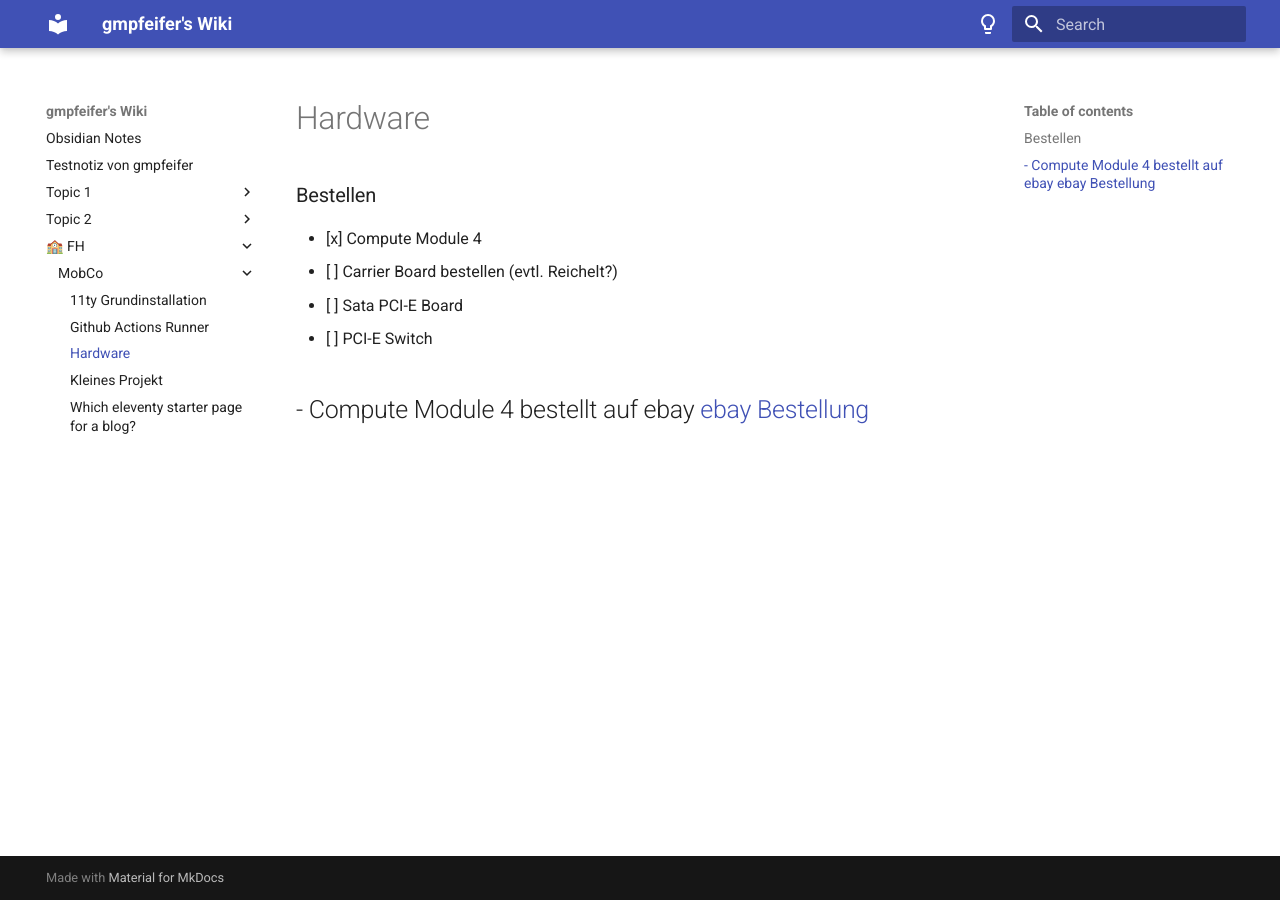
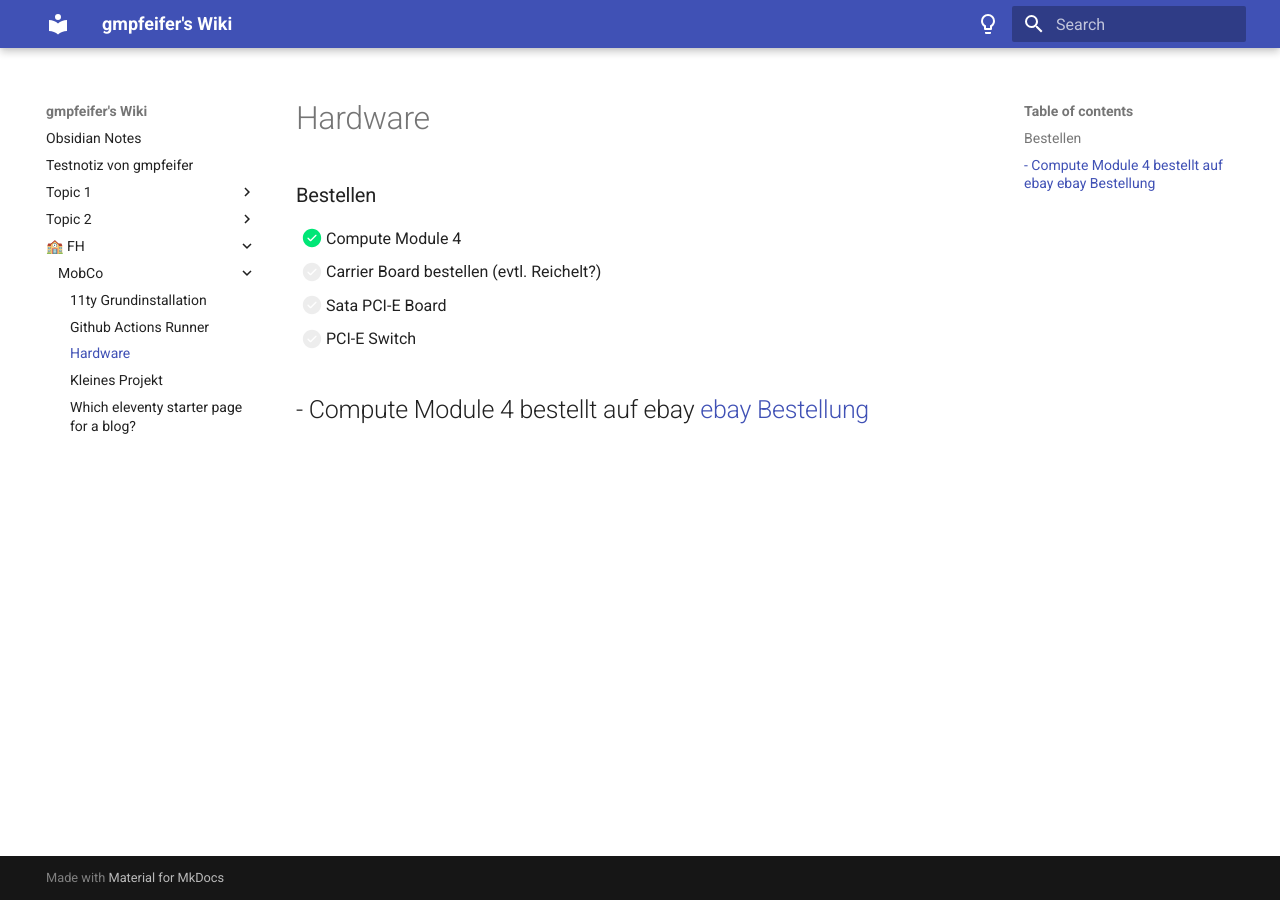
Before and after one commit to gmpfeifer/gmpfeifer-mkdocs, an MkDocs documentation site: the page built from docs/🏫 FH/MobCo/Hardware.md, in a window 1280 px wide. Built offline with MkDocs 1.6.1 and Material for MkDocs 9.7.7, drawn with Linux system fonts in a browser that asks for light colours.

Commit message:
Update mkdocs.yml

```diff
--- a/mkdocs.yml
+++ b/mkdocs.yml
@@ -30,15 +30,20 @@ markdown_extensions:
         - name: mermaid
           class: mermaid
           format: !!python/name:pymdownx.superfences.fence_code_format
+  - pymdownx.critic
+  - pymdownx.caret
+  - pymdownx.keys
+  - pymdownx.mark
+  - pymdownx.tilde
   # - attr_list
   # - pymdownx.arithmatex
   # - pymdownx.superfences
   # - pymdownx.details
   # - pymdownx.magiclink
-  # - pymdownx.tasklist:
-  #     custom_checkbox: true
-#  - pymdownx.emoji:
-#      emoji_generator: !!python/name:pymdownx.emoji.to_svg
+  - pymdownx.tasklist:
+      custom_checkbox: true
+  - pymdownx.emoji:
+      emoji_generator: !!python/name:pymdownx.emoji.to_svg
   # - admonition
   - toc:
       permalink: true
```
